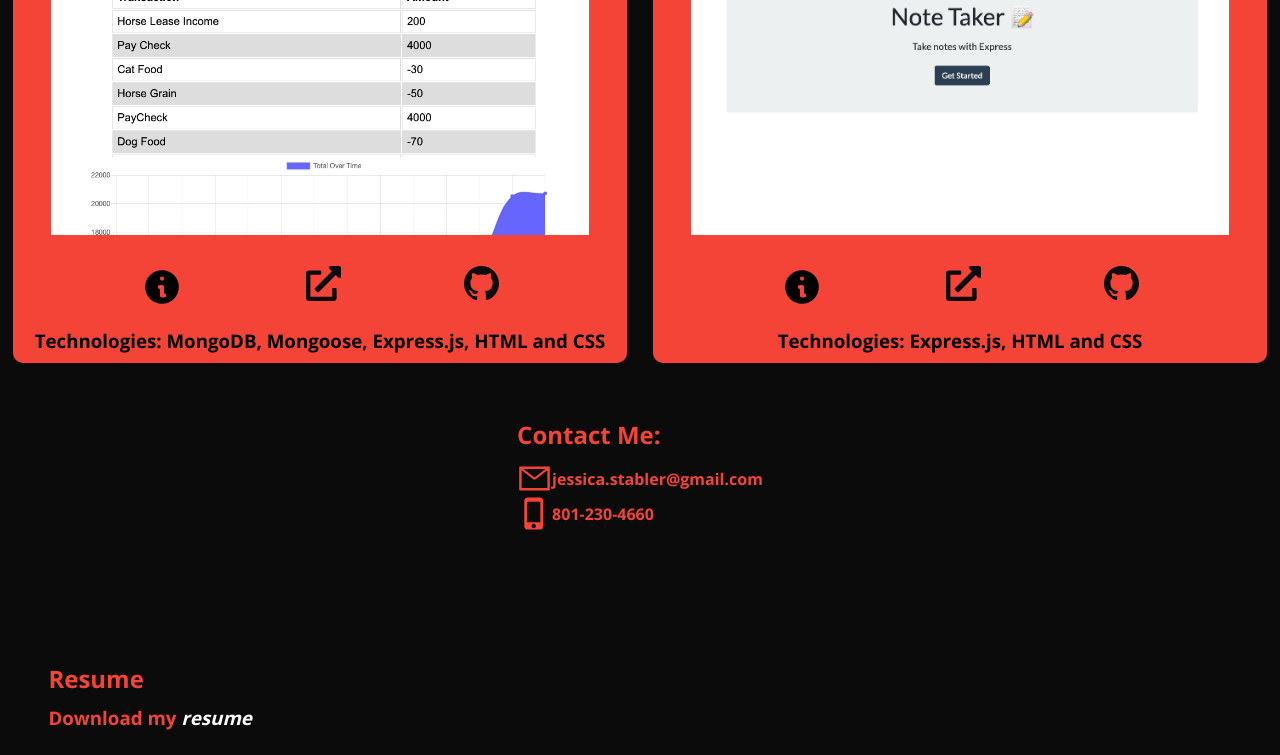
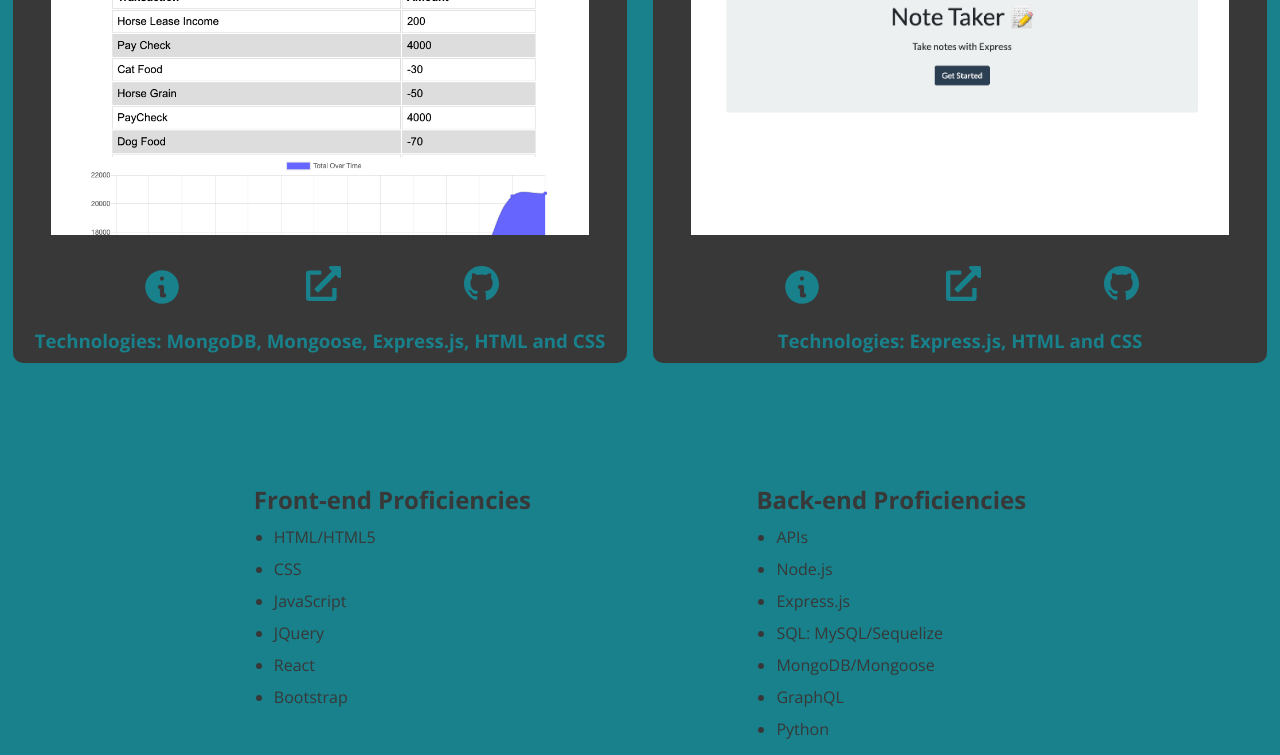
Before and after one commit to jstable1/freelance-portfolio, a React (Create React App) app: page / in a window 1280 px wide. Shown: the part 2000-2755 px from the top of the page. Built offline with nearby package versions, Linux system fonts and the light colour scheme.

Commit message:
updated color scheme and resume layout

```diff
--- a/src/App.js
+++ b/src/App.js
@@ -13,8 +13,8 @@ function App() {;
         <Header/>
         <AboutMe/>
         <Portfolio/>
+        <Resume/>
         <Contact/>
-        <Resume/>
         <Footer/>
     </div>
   );
--- a/src/components/Navigation/index.js
+++ b/src/components/Navigation/index.js
@@ -7,54 +7,11 @@ function Navigation() {
       <li className='headerNav'>
         <a href="#about-me">AboutMe</a>
         <a href="#work">Portfolio</a>
+        <a href="#resume">Resume</a>
         <a href="#contact-me">Contact</a>
-        <a href="#resume">Resume</a>
       </li>
     </ul>
   );
 }
 
-// ({ currentPage, handlePageChange }) {
-//   return (
-//     <ul className="nav nav-tabs" class="headerNav">
-//       <li className="nav-item" class="headerUl">
-//         <a
-//           href="#about"
-//           onClick={() => handlePageChange('About')}
-//           className={currentPage === 'About' ? 'nav-link active' : 'nav-link'}
-//         >
-//           About Me
-//         </a>
-//       </li>
-//       <li className="nav-item" class="headerUl">
-//         <a
-//           href="#portfolio"
-//           onClick={() => handlePageChange('Portfolio')}
-//           className={currentPage === 'Portfolio' ? 'nav-link active' : 'nav-link'}
-//         >
-//           Portfolio
-//         </a>
-//       </li>
-//       <li className="nav-item" class="headerUl">
-//         <a
-//           href="#contact"
-//           onClick={() => handlePageChange('Contact')}
-//           className={currentPage === 'Contact' ? 'nav-link active' : 'nav-link'}
-//         >
-//           Contact
-//         </a>
-//       </li>
-//       <li className="nav-item" class="headerUl">
-//         <a
-//           href="#resume"
-//           onClick={() => handlePageChange('Resume')}
-//           className={currentPage === 'Resume' ? 'nav-link active' : 'nav-link'}
-//         >
-//           Resume
-//         </a>
-//       </li>
-//     </ul>
-//   );
-// }
-
 export default Navigation;
--- a/src/components/Resume/index.js
+++ b/src/components/Resume/index.js
@@ -5,14 +5,11 @@ function Resume() {
 
     return (
         <section id="resume" class="resume">
-            <div>
-                <h1>Resume</h1>
-                <h3>Download my <a href={MyResume}>resume</a></h3>
-            </div>
+            <div class="resumeProficiencies">
                 <div>
                     <h2>Front-end Proficiencies</h2>
                     <ul>
-                    <li>HTML</li>
+                        <li>HTML/HTML5</li>
                         <li>CSS</li>
                         <li>JavaScript</li>
                         <li>JQuery</li>
@@ -24,13 +21,16 @@ function Resume() {
                     <h2>Back-end Proficiencies</h2>
                     <ul>
                         <li>APIs</li>
-                    <li>Node</li>
-                    <li>Express</li>
-                    <li>MySQL, Sequelize</li>
-                    <li>MongoDB, Mongoose</li>
+                        <li>Node.js</li>
+                        <li>Express.js</li>
+                        <li>SQL: MySQL/Sequelize</li>
+                        <li>MongoDB/Mongoose</li>
                         <li>GraphQL</li>
+                        <li>Python</li>
                     </ul>
                 </div>
+            </div>
+            <h3>Download my <a href={MyResume}>resume</a></h3>
         </section>
     );
 }
--- a/src/index.css
+++ b/src/index.css
@@ -4,19 +4,21 @@
 }
 
 html {
-  background-color: var(--primary-color);
+  background-color: var(--secondary-color);
+  color: var(--primary-color);
 }
 
 :root {
-  --primary-color: rgb(11 11 11);
-  --secondary-color: rgb(244 68 55);
-  --white: #ffffff;
+  --primary-color: #383838;
+  --secondary-color: #18818B;
+  --tertiary-color: #DBD4CB;
+  --pink-color: #DCB3AE;
 }
 
-main {
+/* main {
   color: var(--secondary-color);
   background-color: var(--primary-color);
-}
+} */
 
 /* HEADER STYLING START */
 header {
@@ -29,19 +31,19 @@ header {
   position: -webkit-sticky;
   position: sticky;
   top: 0;
-  background-color: var(--secondary-color);
+  background-color: var(--primary-color);
 }
 
 header h1 {
   font-weight: bold;
   font-size: 36px;
-  color: var(--white);
+  color: var(--pink-color);
   margin: auto;
 }
 
 header a {
   text-decoration: none;
-  color: var(--white);
+  color: var(--pink-color);
   padding: 15px;
 }
 
@@ -82,7 +84,7 @@ header a {
 }
 
 .about p {
-  /* padding-left: 0px; */
+  padding-left: 0px;
   font-size: 1.55vw;
   width: auto;
   margin: 10px;
@@ -100,12 +102,11 @@ header a {
   width: auto;
   padding: 20px;
   margin: 2vw;
-  background-color: var(--primary-color);
 }
 
 .contact h1 {
   margin-bottom: 10px;
-  color: var(--secondary-color);
+  color: var(--primary-color);
 }
 
 .contactFormOptions a, .contactFormOptions p {
@@ -113,7 +114,7 @@ header a {
   display: flex;
   align-items: center;
   text-decoration: none;
-  color: var(--secondary-color);
+  color: var(--primary-color);
 }
 
 .flex-row {
@@ -175,11 +176,11 @@ label {
 
 .portfolio {
   text-align: center;
-  background-color: var(--primary-color);
+  color: var(--secondary-color);
 }
 
 .portfolioBoxes {
-  background-color: var(--secondary-color);
+  background-color: var(--primary-color);
   width: 48vw;
   border-radius: 10px;
   margin: 10px 0px;
@@ -190,7 +191,7 @@ label {
   margin: auto;
   margin-top: 20px;
   height: 4vw;
-  color: var(--secondary-color);
+  color: var(--primary-color);
 }
 
 .portfolio h2 {
@@ -212,7 +213,7 @@ label {
 }
 
 .portfolioIcons a {
-  color: var(--primary-color);
+  color: var(--secondary-color);
 }
 
 .portfolioImg {
@@ -221,23 +222,13 @@ label {
   height: 25vw;
   width: 42vw;
   margin: auto;
-  color: var(--primary-color);
   margin-bottom: 2vw;
-}
-
-.portfolioItemsBT h2 a {
-  color: var(--secondary-color);
-  text-decoration: none;
-  justify-content: space-around;
-  margin: 10px;
 }
 
 .resume {
   display: flex;
   flex-direction: column;
   margin: 2vw 3vw;
-  background-color: var(--primary-color);
-  color: var(--secondary-color);
 }
 
 .resume a {
@@ -246,13 +237,29 @@ label {
   font-style: italic;
 }
 
-.resume h1, .resume h2, .resume h3 {
+.resumeHeader {
+  margin: auto;
+  display: flex;
+  flex-direction: row;
+}
+
+.resume h2 {
   margin: 10px;
+}
+
+.resume h3 {
+  margin: auto;
+  padding-top: 20px;
 }
 
 .resume li {
   margin: 10px;
   margin-left: 30px;
+}
+
+.resumeProficiencies {
+  display: flex;
+  justify-content: space-evenly;
 }
 
 section {
```
Lines whose indentation alone changed are shown as unchanged.
